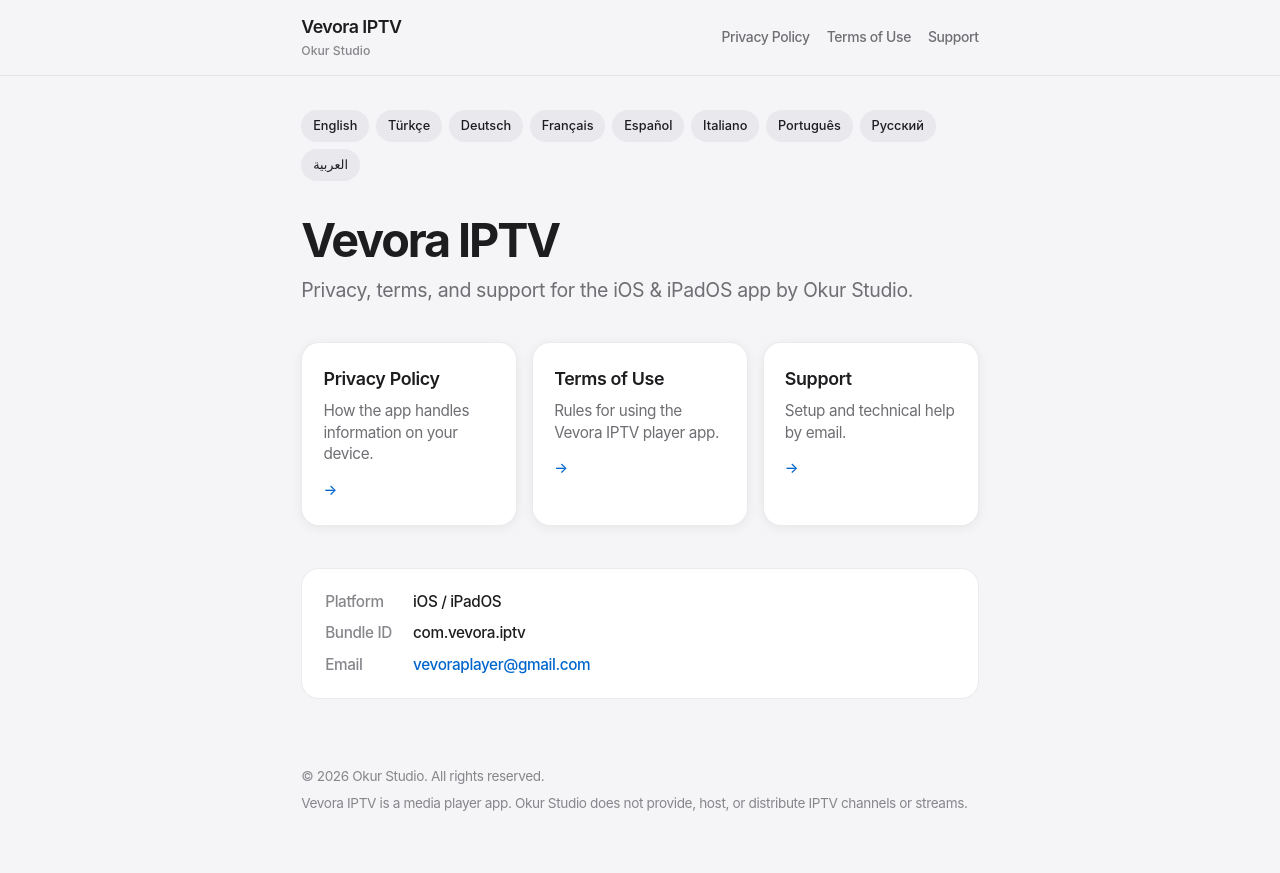
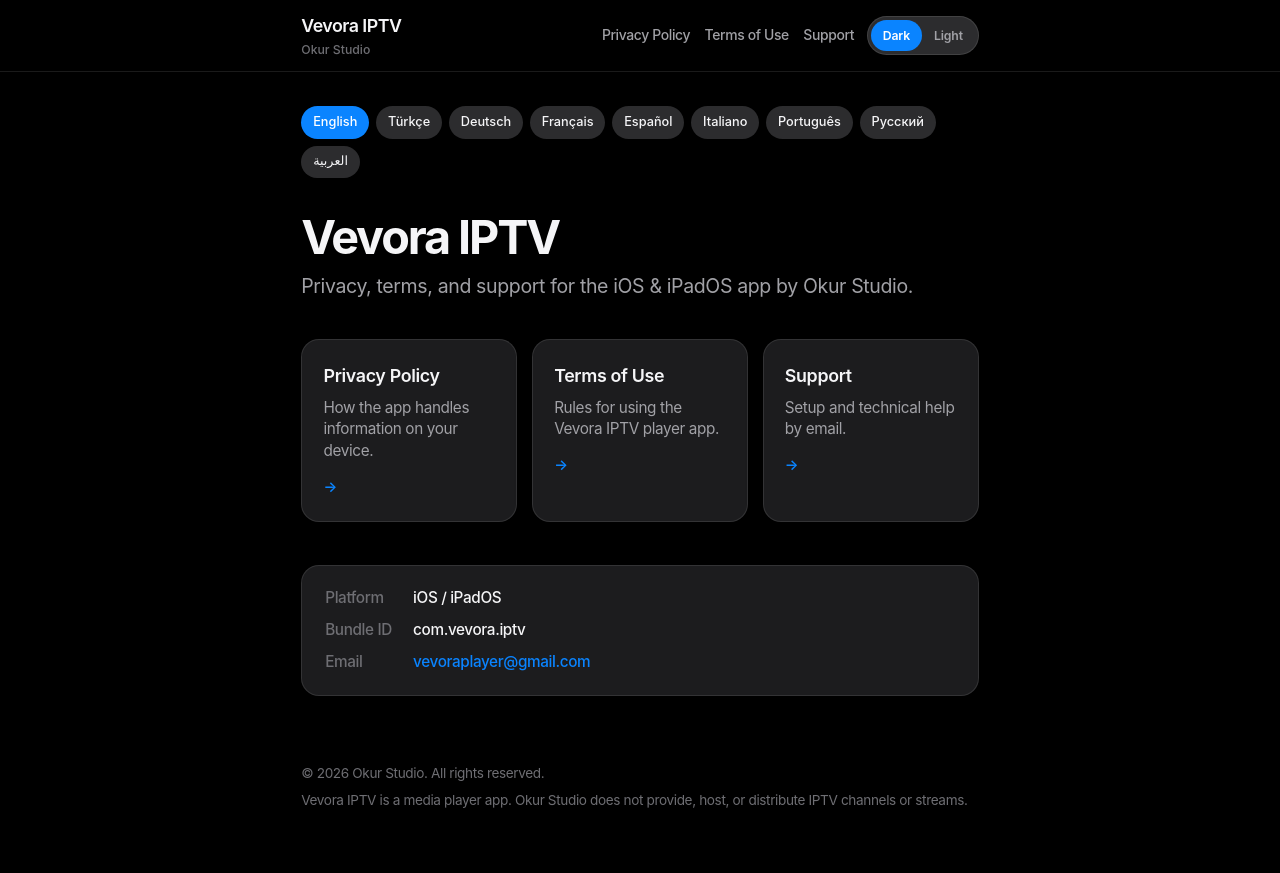
Before and after one commit to melih-okur/vevora-iptv-policies, a plain HTML site: page index.html in a window 1280 px wide. Drawn offline with Linux system fonts and the light colour scheme.

Commit message:
Add dark-first theme with Apple blue and light/dark toggle.
Default to dark mode; persist preference and avoid flash on load.

```diff
--- a/css/styles.css
+++ b/css/styles.css
@@ -1,25 +1,58 @@
-/* Vevora IPTV — Legal & Support (Apple-inspired) */
+/* Vevora IPTV — Legal & Support (Apple dark / light) */
 
-:root {
-  --bg: #f5f5f7;
-  --surface: #ffffff;
-  --text: #1d1d1f;
-  --text-secondary: #6e6e73;
-  --text-tertiary: #86868b;
-  --link: #0066cc;
-  --link-hover: #004499;
-  --border: rgba(0, 0, 0, 0.08);
-  --border-strong: rgba(0, 0, 0, 0.12);
-  --chip: #e8e8ed;
-  --chip-active: #1d1d1f;
+:root,
+html[data-theme="dark"] {
+  color-scheme: dark;
+  --bg: #000000;
+  --bg-elevated: rgba(28, 28, 30, 0.72);
+  --surface: #1c1c1e;
+  --surface-2: #2c2c2e;
+  --text: #f5f5f7;
+  --text-secondary: #a1a1a6;
+  --text-tertiary: #6e6e73;
+  --link: #0a84ff;
+  --link-hover: #409cff;
+  --accent: #0a84ff;
+  --border: rgba(255, 255, 255, 0.1);
+  --border-strong: rgba(255, 255, 255, 0.16);
+  --chip: #2c2c2e;
+  --chip-hover: #3a3a3c;
+  --chip-active: #0a84ff;
   --chip-active-text: #ffffff;
-  --shadow: 0 2px 12px rgba(0, 0, 0, 0.06);
+  --shadow: 0 2px 16px rgba(0, 0, 0, 0.45);
+  --header-bg: rgba(0, 0, 0, 0.72);
+  --toggle-bg: #2c2c2e;
+  --toggle-active: #0a84ff;
   --radius: 18px;
   --radius-sm: 12px;
   --max: 720px;
   --font: -apple-system, BlinkMacSystemFont, "SF Pro Text", "SF Pro Display",
     "Segoe UI", Roboto, "Helvetica Neue", Arial, sans-serif;
   --font-ar: "SF Pro Text", "Segoe UI", "Helvetica Neue", Arial, "Noto Sans Arabic", sans-serif;
+}
+
+html[data-theme="light"] {
+  color-scheme: light;
+  --bg: #f5f5f7;
+  --bg-elevated: rgba(245, 245, 247, 0.8);
+  --surface: #ffffff;
+  --surface-2: #f2f2f7;
+  --text: #1d1d1f;
+  --text-secondary: #6e6e73;
+  --text-tertiary: #86868b;
+  --link: #0071e3;
+  --link-hover: #0077ed;
+  --accent: #0071e3;
+  --border: rgba(0, 0, 0, 0.08);
+  --border-strong: rgba(0, 0, 0, 0.12);
+  --chip: #e8e8ed;
+  --chip-hover: #dcdce0;
+  --chip-active: #0071e3;
+  --chip-active-text: #ffffff;
+  --shadow: 0 2px 12px rgba(0, 0, 0, 0.06);
+  --header-bg: rgba(245, 245, 247, 0.8);
+  --toggle-bg: #e8e8ed;
+  --toggle-active: #0071e3;
 }
 
 *, *::before, *::after { box-sizing: border-box; }
@@ -39,6 +72,7 @@
   letter-spacing: -0.022em;
   -webkit-font-smoothing: antialiased;
   -moz-osx-font-smoothing: grayscale;
+  transition: background-color 0.2s ease, color 0.2s ease;
 }
 
 body[dir="rtl"] { font-family: var(--font-ar); }
@@ -55,18 +89,18 @@
   z-index: 50;
   backdrop-filter: saturate(180%) blur(20px);
   -webkit-backdrop-filter: saturate(180%) blur(20px);
-  background: rgba(245, 245, 247, 0.8);
+  background: var(--header-bg);
   border-bottom: 1px solid var(--border);
 }
 
 .site-header__inner {
   max-width: var(--max);
   margin: 0 auto;
-  padding: 0.85rem 1.25rem;
+  padding: 0.75rem 1.25rem;
   display: flex;
   align-items: center;
   justify-content: space-between;
-  gap: 1rem;
+  gap: 0.85rem;
 }
 
 .site-logo {
@@ -78,6 +112,7 @@
   display: flex;
   flex-direction: column;
   gap: 0.1rem;
+  min-width: 0;
 }
 .site-logo:hover { text-decoration: none; color: var(--text); }
 .site-logo span {
@@ -87,17 +122,54 @@
   letter-spacing: 0;
 }
 
+.header-actions {
+  display: flex;
+  align-items: center;
+  gap: 0.75rem;
+  flex-shrink: 0;
+}
+
 .header-nav {
-  display: flex;
-  gap: 1rem;
+  display: none;
+  gap: 0.85rem;
   flex-wrap: wrap;
+}
+@media (min-width: 720px) {
+  .header-nav { display: flex; }
 }
 .header-nav a {
   color: var(--text-secondary);
   font-size: 0.82rem;
   font-weight: 500;
 }
-.header-nav a:hover { color: var(--text); }
+.header-nav a:hover { color: var(--accent); text-decoration: none; }
+
+.theme-toggle {
+  display: inline-flex;
+  padding: 3px;
+  border-radius: 980px;
+  background: var(--toggle-bg);
+  border: 1px solid var(--border);
+}
+.theme-toggle button {
+  appearance: none;
+  border: none;
+  background: transparent;
+  color: var(--text-secondary);
+  font: inherit;
+  font-size: 0.72rem;
+  font-weight: 600;
+  letter-spacing: -0.01em;
+  padding: 0.38rem 0.7rem;
+  border-radius: 980px;
+  cursor: pointer;
+  transition: background 0.15s ease, color 0.15s ease;
+}
+.theme-toggle button:hover { color: var(--text); }
+.theme-toggle button[aria-pressed="true"] {
+  background: var(--toggle-active);
+  color: #fff;
+}
 
 main {
   max-width: var(--max);
@@ -111,7 +183,8 @@
   gap: 0.4rem;
   margin-bottom: 2rem;
 }
-.lang-switcher button {
+.lang-switcher button,
+.lang-chip {
   appearance: none;
   border: none;
   background: var(--chip);
@@ -124,15 +197,15 @@
   cursor: pointer;
   transition: background 0.15s ease, color 0.15s ease;
 }
-.lang-switcher button:hover { background: #dcdce0; }
-.lang-switcher button[aria-pressed="true"] {
+.lang-switcher button:hover,
+.lang-chip:hover { background: var(--chip-hover); }
+.lang-switcher button[aria-pressed="true"],
+.lang-chip.active {
   background: var(--chip-active);
   color: var(--chip-active-text);
 }
 
-.hero {
-  margin-bottom: 2.25rem;
-}
+.hero { margin-bottom: 2.25rem; }
 .hero h1 {
   margin: 0 0 0.6rem;
   font-size: clamp(2rem, 5vw, 2.75rem);
@@ -166,12 +239,16 @@
   box-shadow: var(--shadow);
   color: inherit;
   text-decoration: none;
-  transition: transform 0.18s ease, box-shadow 0.18s ease;
+  transition: transform 0.18s ease, box-shadow 0.18s ease, border-color 0.18s ease;
 }
 .card:hover {
   text-decoration: none;
   color: inherit;
   transform: translateY(-2px);
+  border-color: rgba(10, 132, 255, 0.35);
+  box-shadow: 0 8px 28px rgba(0, 0, 0, 0.28);
+}
+html[data-theme="light"] .card:hover {
   box-shadow: 0 8px 24px rgba(0, 0, 0, 0.08);
 }
 .card h2 {
@@ -189,9 +266,9 @@
 .card .card-arrow {
   display: inline-block;
   margin-top: 0.85rem;
-  color: var(--link);
+  color: var(--accent);
   font-size: 0.85rem;
-  font-weight: 500;
+  font-weight: 600;
 }
 
 .app-info {
@@ -231,7 +308,8 @@
 }
 
 #legal-sections section,
-.support-block {
+.support-block,
+.support-topic {
   background: var(--surface);
   border: 1px solid var(--border);
   border-radius: var(--radius);
@@ -241,22 +319,28 @@
 }
 
 #legal-sections h2,
-.support-block h2 {
+.support-block h2,
+#support-topics > h2,
+.support-topic h3 {
   margin: 0 0 0.75rem;
   font-size: 1.15rem;
   font-weight: 600;
   letter-spacing: -0.025em;
 }
 
+.support-topic h3 { font-size: 1.02rem; }
+
 #legal-sections p,
-.support-block p {
+.support-block p,
+.support-topic p {
   margin: 0 0 0.75rem;
   color: var(--text-secondary);
   font-size: 0.98rem;
   line-height: 1.5;
 }
 #legal-sections p:last-child,
-.support-block p:last-child { margin-bottom: 0; }
+.support-block p:last-child,
+.support-topic p:last-child { margin-bottom: 0; }
 
 .support-email {
   display: flex;
@@ -278,6 +362,7 @@
   font-size: 1.15rem;
   font-weight: 600;
   letter-spacing: -0.02em;
+  color: var(--accent);
 }
 .support-email p {
   margin: 0.25rem 0 0;
--- a/index.html
+++ b/index.html
@@ -1,11 +1,12 @@
 <!DOCTYPE html>
-<html lang="en">
+<html lang="en" data-theme="dark">
 <head>
   <meta charset="UTF-8">
   <meta name="viewport" content="width=device-width, initial-scale=1.0">
   <title>Vevora IPTV — Legal & Support</title>
   <meta name="description" content="Privacy Policy, Terms of Use, and Support for Vevora IPTV by Okur Studio.">
-  <meta name="theme-color" content="#f5f5f7">
+  <meta name="theme-color" content="#000000">
+  <script src="./js/theme-boot.js"></script>
   <link rel="stylesheet" href="./css/styles.css">
 </head>
 <body>
@@ -15,11 +16,14 @@
         Vevora IPTV
         <span data-i18n="common.operator">Okur Studio</span>
       </a>
-      <nav class="header-nav" aria-label="Primary">
-        <a href="./privacy/" data-i18n="common.navPrivacy">Privacy</a>
-        <a href="./terms/" data-i18n="common.navTerms">Terms</a>
-        <a href="./support/" data-i18n="common.navSupport">Support</a>
-      </nav>
+      <div class="header-actions">
+        <nav class="header-nav" aria-label="Primary">
+          <a href="./privacy/" data-i18n="common.navPrivacy">Privacy</a>
+          <a href="./terms/" data-i18n="common.navTerms">Terms</a>
+          <a href="./support/" data-i18n="common.navSupport">Support</a>
+        </nav>
+        <div id="theme-toggle" class="theme-toggle" role="group" aria-label="Theme"></div>
+      </div>
     </div>
   </header>
 
--- a/js/i18n.js
+++ b/js/i18n.js
@@ -5,11 +5,24 @@
   var LANGS = ["en", "tr", "de", "fr", "es", "it", "pt", "ru", "ar"];
   var RTL_LANGS = ['ar'];
   var STORAGE_KEY = 'vevora-lang';
+  var THEME_KEY = 'vevora-theme';
   var BASE_PATH = '/vevora-iptv-policies';
 
   var LANG_LABELS = {
     en: 'English', tr: 'Türkçe', de: 'Deutsch', fr: 'Français',
     es: 'Español', it: 'Italiano', pt: 'Português', ru: 'Русский', ar: 'العربية'
+  };
+
+  var THEME_LABELS = {
+    en: { dark: 'Dark', light: 'Light' },
+    tr: { dark: 'Koyu', light: 'Açık' },
+    de: { dark: 'Dunkel', light: 'Hell' },
+    fr: { dark: 'Sombre', light: 'Clair' },
+    es: { dark: 'Oscuro', light: 'Claro' },
+    it: { dark: 'Scuro', light: 'Chiaro' },
+    pt: { dark: 'Escuro', light: 'Claro' },
+    ru: { dark: 'Тёмная', light: 'Светлая' },
+    ar: { dark: 'داكن', light: 'فاتح' }
   };
 
   var T = {
@@ -2437,6 +2450,48 @@
     }
   }
 
+  function resolveTheme() {
+    try {
+      var stored = localStorage.getItem(THEME_KEY);
+      if (stored === 'light' || stored === 'dark') return stored;
+    } catch (e) {}
+    return 'dark';
+  }
+
+  function applyTheme(theme) {
+    var value = theme === 'light' ? 'light' : 'dark';
+    document.documentElement.setAttribute('data-theme', value);
+    try { localStorage.setItem(THEME_KEY, value); } catch (e) {}
+    var meta = document.querySelector('meta[name="theme-color"]');
+    if (meta) meta.setAttribute('content', value === 'light' ? '#f5f5f7' : '#000000');
+    syncThemeToggle(value);
+  }
+
+  function syncThemeToggle(theme) {
+    document.querySelectorAll('[data-theme-set]').forEach(function (btn) {
+      var on = btn.getAttribute('data-theme-set') === theme;
+      btn.setAttribute('aria-pressed', on ? 'true' : 'false');
+    });
+  }
+
+  function buildThemeToggle(lang) {
+    var container = document.getElementById('theme-toggle');
+    if (!container) return;
+    var labels = THEME_LABELS[lang] || THEME_LABELS.en;
+    var theme = resolveTheme();
+    container.innerHTML = '';
+    ['dark', 'light'].forEach(function (mode) {
+      var btn = document.createElement('button');
+      btn.type = 'button';
+      btn.setAttribute('data-theme-set', mode);
+      btn.textContent = labels[mode];
+      btn.setAttribute('aria-label', labels[mode]);
+      btn.setAttribute('aria-pressed', mode === theme ? 'true' : 'false');
+      btn.addEventListener('click', function () { applyTheme(mode); });
+      container.appendChild(btn);
+    });
+  }
+
   function buildLangSwitcher(lang, page) {
     var container = document.getElementById('lang-switcher');
     if (!container) return;
@@ -2447,6 +2502,7 @@
       btn.className = 'lang-chip' + (code === lang ? ' active' : '');
       btn.textContent = LANG_LABELS[code];
       btn.setAttribute('aria-label', LANG_LABELS[code]);
+      btn.setAttribute('aria-pressed', code === lang ? 'true' : 'false');
       btn.addEventListener('click', function () { setLang(code); });
       container.appendChild(btn);
     });
@@ -2539,11 +2595,13 @@
 
   function init(page) {
     var lang = resolveLang();
+    applyTheme(resolveTheme());
     applyCommon(lang);
+    buildThemeToggle(lang);
     buildLangSwitcher(lang, page);
     var pageTitle = t(lang, page + '.title');
     if (page === 'index') pageTitle = t(lang, 'index.heading');
-    else if (page === 'support') pageTitle = t(lang, 'support.heading');
+    else if (page === 'support') pageTitle = t(lang, 'support.title');
     document.title = pageTitle + ' — Vevora IPTV';
 
     if (page === 'privacy') {
--- /dev/null
+++ b/js/theme-boot.js
@@ -0,0 +1,9 @@
+/* Theme boot — default dark, no flash */
+(function () {
+  try {
+    var t = localStorage.getItem('vevora-theme');
+    document.documentElement.setAttribute('data-theme', t === 'light' ? 'light' : 'dark');
+  } catch (e) {
+    document.documentElement.setAttribute('data-theme', 'dark');
+  }
+})();
```
Also changed, not shown: privacy/index.html (+11 -7 lines), support/index.html (+11 -8 lines), terms/index.html (+11 -7 lines).
